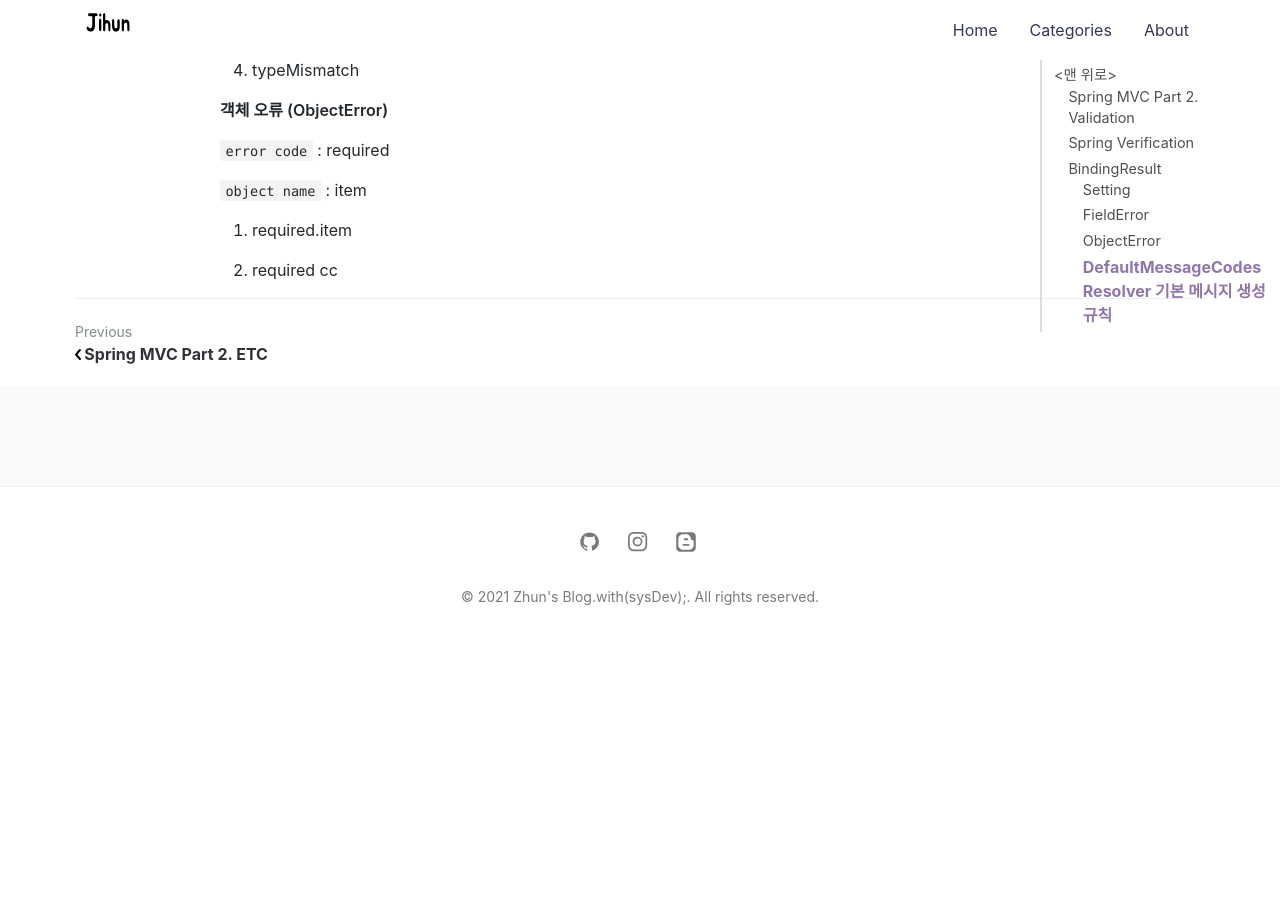
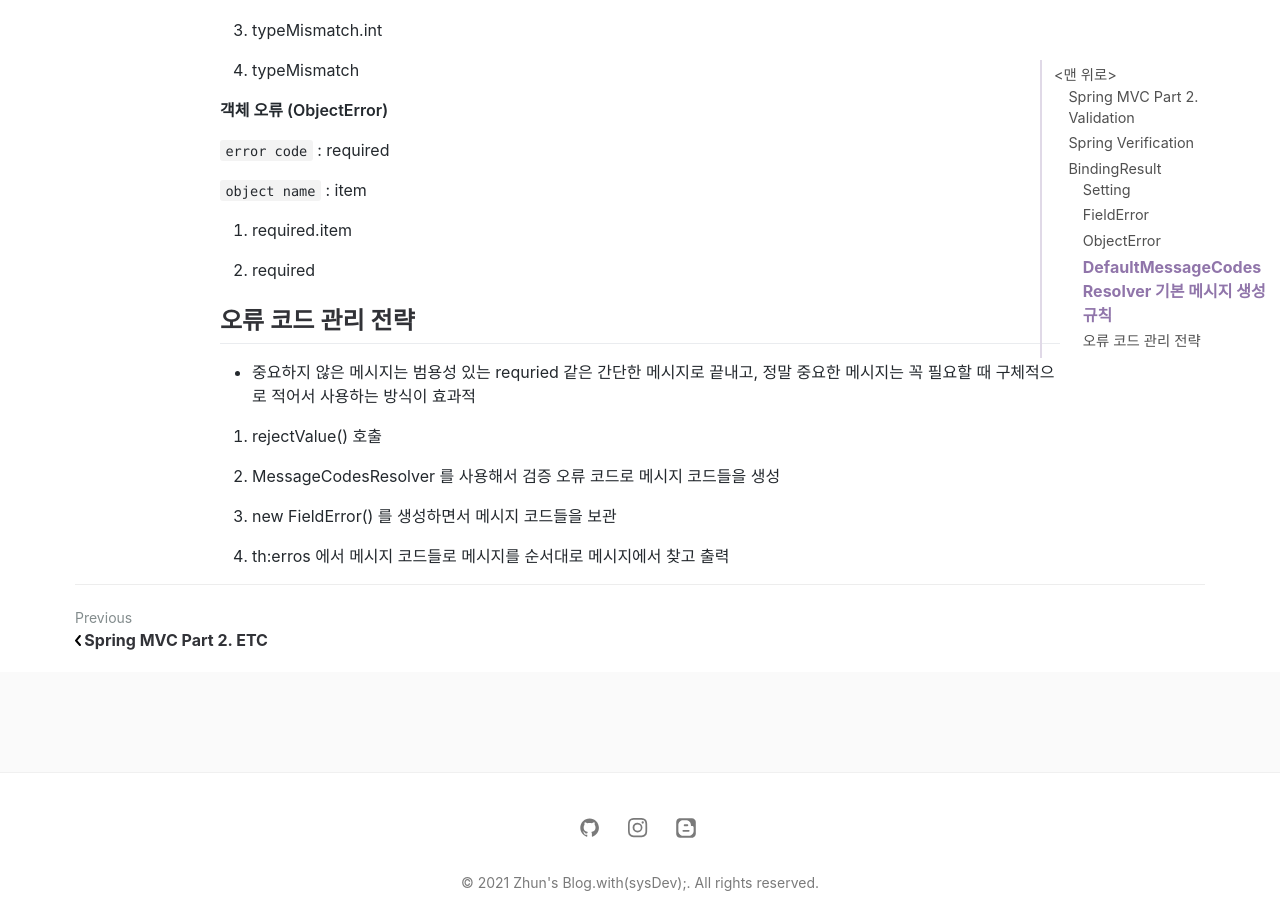
Before and after one commit to jihunparkme/jihunparkme.github.io, a Jekyll site: the page built from _posts/2021-10-12-Spring-MVC-Part2-Validation.md, in a window 1280 px wide and 900 px high, scrolled down 3156 px. Built offline with Jekyll 4.4.1, drawn with Linux system fonts in a browser that asks for light colours; comment, search, counter and statistics services are not loaded; before the commit the page ends 3808 px from its top, so only the background shows below that.

Commit message:
[검증1 - Validation] 오류 코드와 메시지 처리5

```diff
--- a/_posts/2021-10-12-Spring-MVC-Part2-Validation.md
+++ b/_posts/2021-10-12-Spring-MVC-Part2-Validation.md
@@ -138,4 +138,15 @@ bindingResult.reject(
 1. required.item
 
 2. required
-   cc
+
+## 오류 코드 관리 전략
+
+- 중요하지 않은 메시지는 범용성 있는 requried 같은 간단한 메시지로 끝내고, 정말 중요한 메시지는 꼭 필요할 때 구체적으로 적어서 사용하는 방식이 효과적
+
+1. rejectValue() 호출
+
+2. MessageCodesResolver 를 사용해서 검증 오류 코드로 메시지 코드들을 생성
+
+3. new FieldError() 를 생성하면서 메시지 코드들을 보관
+
+4. th:erros 에서 메시지 코드들로 메시지를 순서대로 메시지에서 찾고 출력
```
